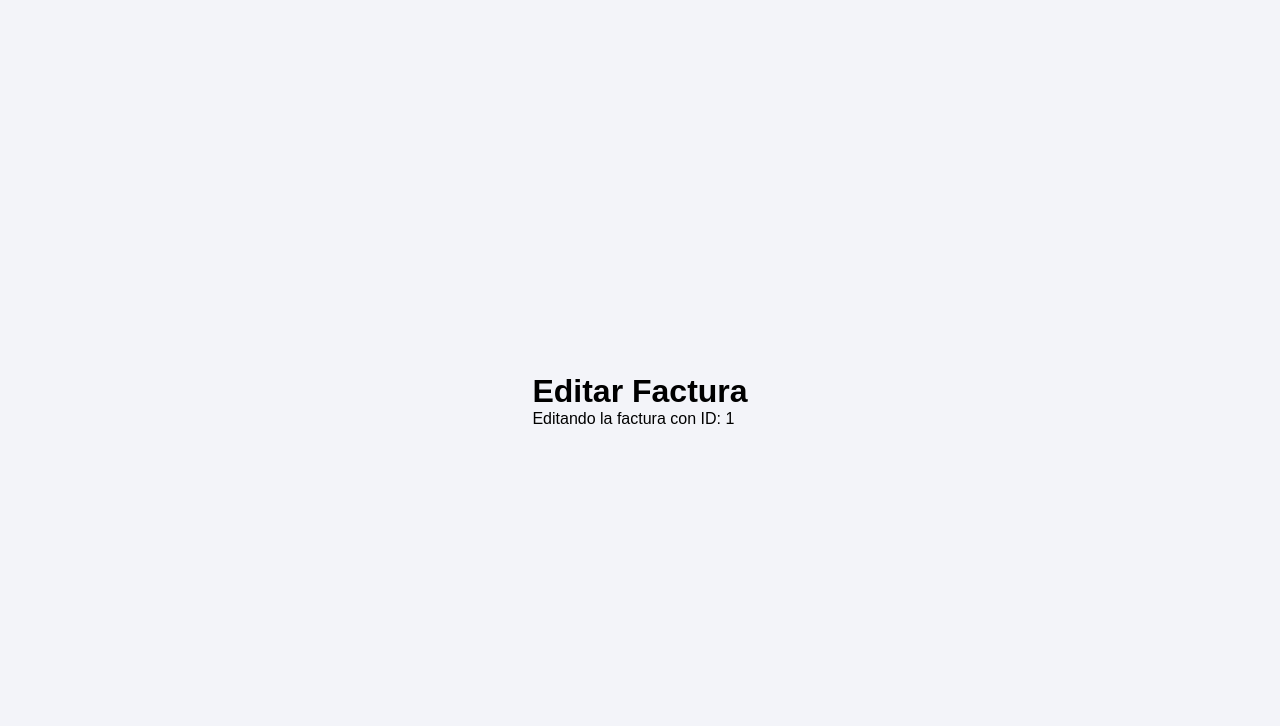
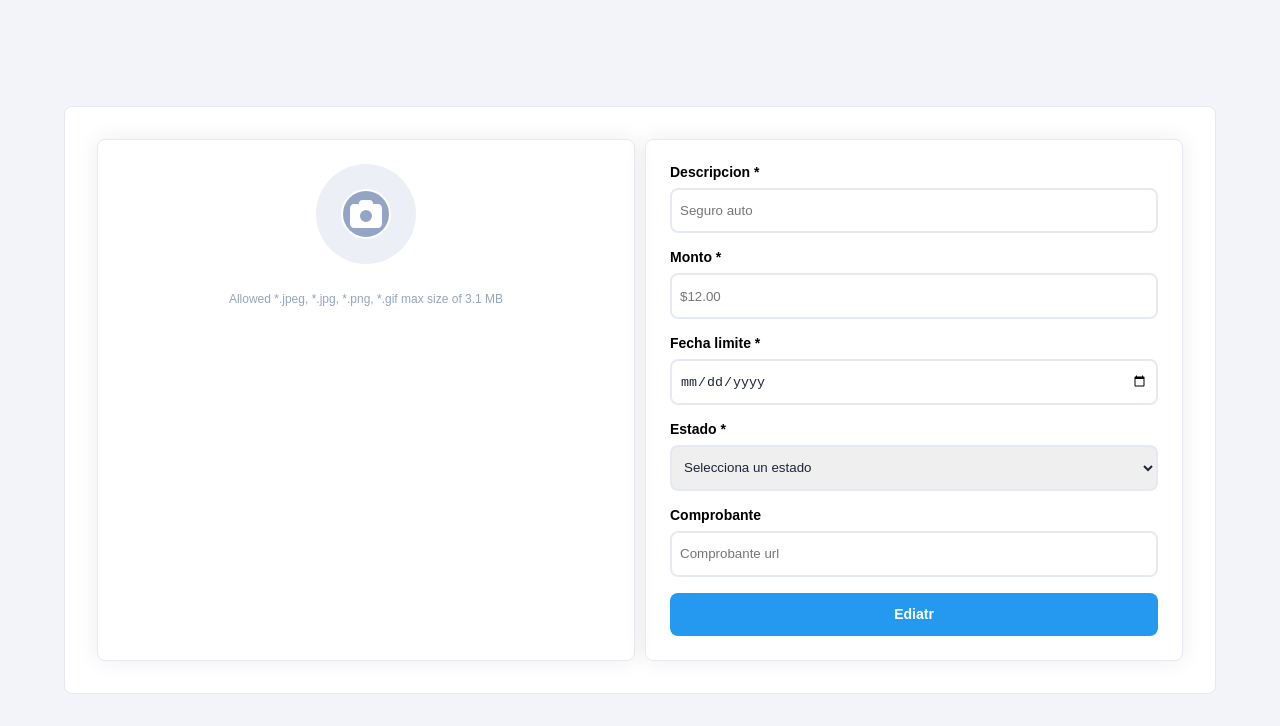
Before and after one commit to AndresOrozcoDev/bills_organizer-reminder, a React (Vite) app: page /bill/1 in a window 1280 px wide. Shown: the top 726 px of the page. Built offline with nearby package versions, Linux system fonts and the light colour scheme; no server answers; sample sign-in values are in the browser's storage.

Commit message:
craete form bill

```diff
--- a/src/App.css
+++ b/src/App.css
@@ -5,24 +5,7 @@
     display: flex;
     justify-content: center;
     align-items: center;
-  }
-
-  .btn {
-    cursor: pointer;
-    font-weight: 600;
-    line-height: 1.75;
-    border-width: 0px;
-    text-align: center;
-    font-size: 0.875rem;
-    padding: 0.6rem 1.5rem;
-    width: min(200px, 100%);
-    color: var(--white-color);
-    border-radius: var(--border-radius);
-    background-color: var(--blue-ligth-color-primary);
-  }
-
-  .btn:hover {
-    background-color: var(--blue-dark-color-primary);
+    overflow: auto;
   }
 
   small {
@@ -42,14 +25,6 @@
 
   form {
     width: 100%;
-  }
-
-  input[type="text"],
-  input[type="email"],
-  input[type="password"]:focus {
-    outline: 0px;
-    font-weight: 500;
-    color: var(--gray-dark-color-secondary);
   }
 
 
--- a/src/features/auth/components/form/Form.css
+++ b/src/features/auth/components/form/Form.css
@@ -10,27 +10,3 @@
   width: 38px;
   margin-bottom: 8px;
 }
-
-.form__group {
-    display: flex;
-    margin-bottom: 16px;
-    flex-direction: column;
-}
-
-label {
-  margin-top: 0px;
-  font-size: 14px;
-  font-weight: 600;
-  margin-bottom: 8px;
-}
-
-.form__input {
-  width: 100%;
-  text-align: left;
-  padding: 0px 8px;
-  font-weight: 500;
-  height: 3.4375em;
-  border-radius: var(--border-radius);
-  border: 2px solid rgb(229, 234, 242);
-  color: var(--gray-dark-color-secondary);
-}
--- a/src/features/bills/components/Form/Form.css
+++ b/src/features/bills/components/Form/Form.css
@@ -0,0 +1,92 @@
+.bg--while {
+  background-color: var(--white-color);
+  border: 1px solid rgb(229, 234, 242);
+  border-radius: var(--border-radius);
+  padding: 32px;
+  display: flex;
+  flex-wrap: wrap;
+  width: calc(100% - 10%);
+  gap: 10px;
+}
+
+.bg--while .file__container,
+.bg--while .field__container {
+  display: flex;
+  flex-direction: column;
+  justify-content: center;
+  align-items: center;
+  flex-basis: 100%;
+  max-width: 100%;
+  box-shadow: rgba(0, 0, 0, 0.07) 0px 0px 21px 1px;
+  overflow: hidden;
+  border: 1px solid rgb(229, 234, 242);
+  padding: 24px;
+  border-radius: var(--border-radius);
+}
+
+.bg--while .file__container div {
+  width: 100px;
+  height: 100px;
+  display: flex;
+  border-radius: 50%;
+  align-items: center;
+  justify-content: center;
+  background-color: rgb(236, 239, 245);
+}
+
+.bg--while .file__container div div {
+  width: 50px;
+  height: 50px;
+  border-radius: 50%;
+  border: 2px solid var(--white-color);
+  align-items: center;
+  justify-content: center;
+  background-color: rgb(148, 164, 196);
+}
+
+.bg--while .file__container div div label {
+  margin-bottom: 0;
+}
+
+.bg--while .file__container div div label input {
+  display: none;
+}
+
+.bg--while .file__container div div label span {
+  display: inline-flex;
+  align-items: center;
+  justify-content: center;
+  cursor: pointer;
+  text-align: center;
+  font-size: 1.5rem;
+  color: rgba(0, 0, 0, 0.54);
+  outline: 0px;
+  flex: 0 0 auto;
+  padding: 8px;
+  border-radius: 50%;
+}
+
+.bg--while .file__container div div label span img {
+  width: 32px;
+  height: 32px;
+}
+
+.bg--while .file__container small {
+  line-height: 1.9;
+}
+
+@media (min-width: 600px) {
+  .bg--while {
+    column-gap: 10px;
+    flex-wrap: nowrap;
+  }
+  .bg--while .file__container,
+  .bg--while .field__container {
+    display: flex;
+    flex-direction: rowm;
+    justify-content: center;
+    align-items: center;
+    flex-basis: 50%;
+    max-width: 50%;
+  }
+}
--- a/src/features/bills/components/Form/Form.tsx
+++ b/src/features/bills/components/Form/Form.tsx
@@ -1,11 +1,84 @@
-import './Form.css';
+import Camera from "../../../../assets/icon/camera-solid.svg";
+import "./Form.css";
 
-function Form() {
-    return (
+interface FormProps {
+  id: any;
+}
+function Form({ id }: FormProps) {
+
+  const handleSubmit = (e: React.FormEvent<HTMLFormElement>) => {
+    e.preventDefault();
+  };
+
+  return (
+    <div className="bg--while">
+      <div className="file__container">
         <div>
-            form
+          <div>
+            <label htmlFor="upload">
+              <input accept="image/*" id="upload" type="file" />
+              <span>
+                <img src={Camera} alt="Camera" />
+              </span>
+            </label>
+          </div>
         </div>
-    )
+        <small>Allowed *.jpeg, *.jpg, *.png, *.gif max size of 3.1 MB</small>
+      </div>
+      <div className="field__container">
+        <form onSubmit={handleSubmit}>
+          <div className="form__group">
+            <label htmlFor="descripcion">Descripcion *</label>
+            <input
+              id="descripcion"
+              className="form__input"
+              type="text"
+              placeholder="Seguro auto"
+              required
+            />
+          </div>
+          <div className="form__group">
+            <label htmlFor="monto">Monto *</label>
+            <input
+              id="monto"
+              className="form__input"
+              type="number"
+              placeholder="$12.00"
+              required
+            />
+          </div>
+          <div className="form__group">
+            <label htmlFor="date">Fecha limite *</label>
+            <input
+              id="date"
+              className="form__input"
+              type="date"
+              placeholder="12/22/2024"
+              required
+            />
+          </div>
+          <div className="form__group">
+            <label htmlFor="status">Estado *</label>
+            <select id="status" className="form__input">
+              <option value="" disabled selected>Selecciona un estado</option>
+              <option value="pendent">Pendiente</option>
+              <option value="pay">Pagado</option>
+            </select>
+          </div>
+          <div className="form__group">
+            <label htmlFor="urlBill">Comprobante</label>
+            <input
+              id="urlBill"
+              className="form__input"
+              type="text"
+              placeholder="Comprobante url"
+            />
+          </div>
+          <input className="btn" type="submit" value={id ? 'Ediatr' : 'Agregar'} />
+        </form>
+      </div>
+    </div>
+  );
 }
 
 export default Form;
--- a/src/features/bills/components/dashboard/Dashboard.css
+++ b/src/features/bills/components/dashboard/Dashboard.css
@@ -14,7 +14,7 @@
   padding: 0px 8px;
   font-weight: 500;
   height: 3.4375em;
-  width: min(280px, 100%);
+  width: 100%;
   border-radius: var(--border-radius);
   border: 2px solid rgb(229, 234, 242);
   color: var(--gray-dark-color-secondary);
@@ -25,8 +25,13 @@
   overflow: auto;
 }
 
-@media(min-width: 600px) {
+@media (min-width: 600px) {
   .container .options__container {
     flex-direction: row;
   }
+
+  .container .options__container .btn,
+  .container .options__container .dashboard__input {
+    width: 280px;
+  }
 }
--- a/src/features/bills/pages/bill/Bill.tsx
+++ b/src/features/bills/pages/bill/Bill.tsx
@@ -1,5 +1,6 @@
 import { useParams } from "react-router-dom";
 import { useState, useEffect } from "react";
+import Form from '../../components/Form/Form.tsx';
 import "./Bill.css";
 
 interface BillProps {
@@ -18,14 +19,7 @@ function Bill({ user }: BillProps) {
   }, [id]);
 
   return (
-    <div>
-      <h1>{id ? 'Editar Factura' : 'Crear Factura'}</h1>
-      {id ? (
-        <p>Editando la factura con ID: {id}</p>
-      ) : (
-        <p>Creando una nueva factura</p>
-      )}
-    </div>
+    <Form id={id} />
   )
 }
 
--- a/src/index.css
+++ b/src/index.css
@@ -37,3 +37,60 @@
   overflow: hidden;
   text-overflow: ellipsis;
 }
+
+.btn {
+  cursor: pointer;
+  font-weight: 600;
+  line-height: 1.75;
+  border-width: 0px;
+  text-align: center;
+  font-size: 0.875rem;
+  padding: 0.6rem 1.5rem;
+  color: var(--white-color);
+  width: clamp(200px, 100%, 100%);
+  border-radius: var(--border-radius);
+  background-color: var(--blue-ligth-color-primary);
+}
+
+.btn:hover {
+  background-color: var(--blue-dark-color-primary);
+}
+
+.btn--small {
+  width: 180px;
+}
+
+form .form__group {
+  display: flex;
+  margin-bottom: 16px;
+  flex-direction: column;
+}
+
+form .form__group label {
+  margin-top: 0px;
+  font-size: 14px;
+  font-weight: 600;
+  margin-bottom: 8px;
+}
+
+form .form__group .form__input {
+  width: 100%;
+  text-align: left;
+  padding: 0px 8px;
+  font-weight: 500;
+  height: 3.4375em;
+  border-radius: var(--border-radius);
+  border: 2px solid rgb(229, 234, 242);
+  color: var(--gray-dark-color-secondary);
+}
+
+select,
+input[type="text"],
+input[type="email"],
+input[type="number"],
+input[type="date"],
+input[type="password"]:focus {
+  outline: 0px;
+  font-weight: 500;
+  color: var(--gray-dark-color-secondary);
+}
```
Also changed, not shown: src/features/auth/components/form/Form.tsx (+3 -13 lines), src/assets/icon/camera-solid.svg (added). Lines whose indentation alone changed are shown as unchanged.
